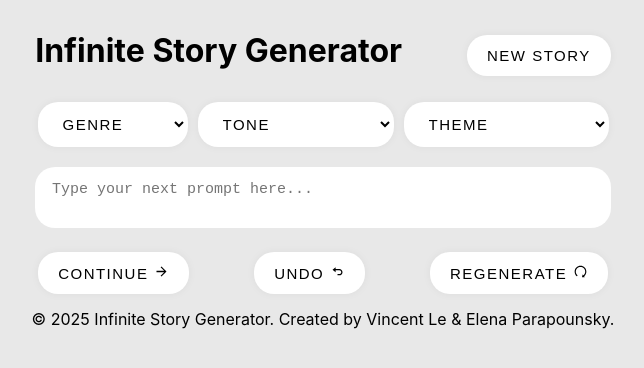
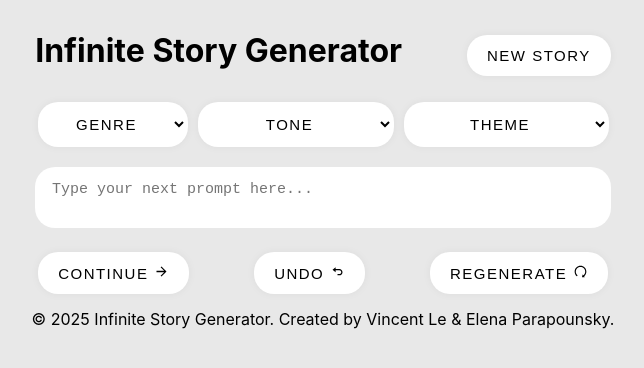
Before and after one commit to eparapounsky/infinite-story, a React (Create React App) app in the folder frontend/: page / in a window 1280 px wide. Shown: the top 368 px of the page, without its empty margins (317-961 px from the left). Built offline with nearby package versions, Linux system fonts and the light colour scheme.

Commit message:
center text in dropdowns

```diff
--- a/frontend/src/App.css
+++ b/frontend/src/App.css
@@ -33,7 +33,7 @@
   box-shadow: rgb(0 0 0 / 5%) 0 0 8px;
   letter-spacing: 1.5px;
   text-transform: uppercase;
-  color: black;
+  text-align: center;
 }
 
 .loading {
```
